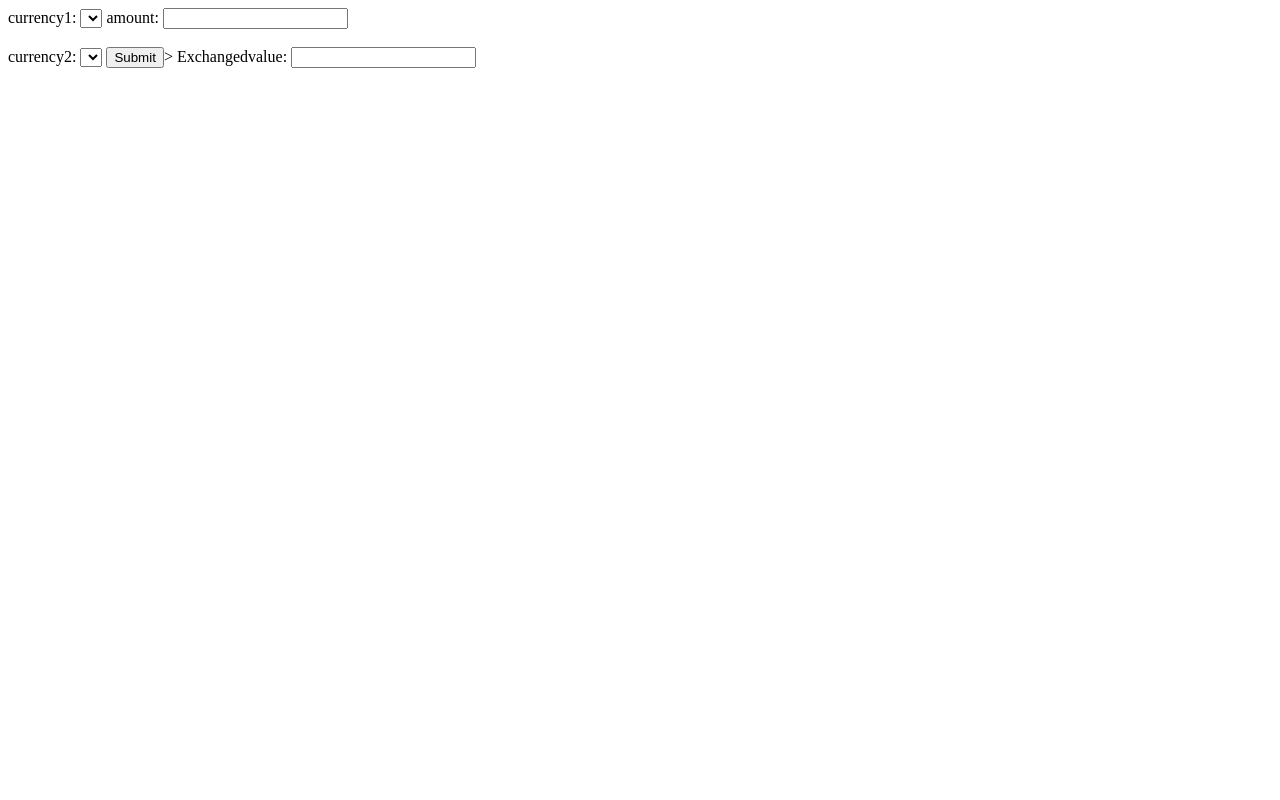
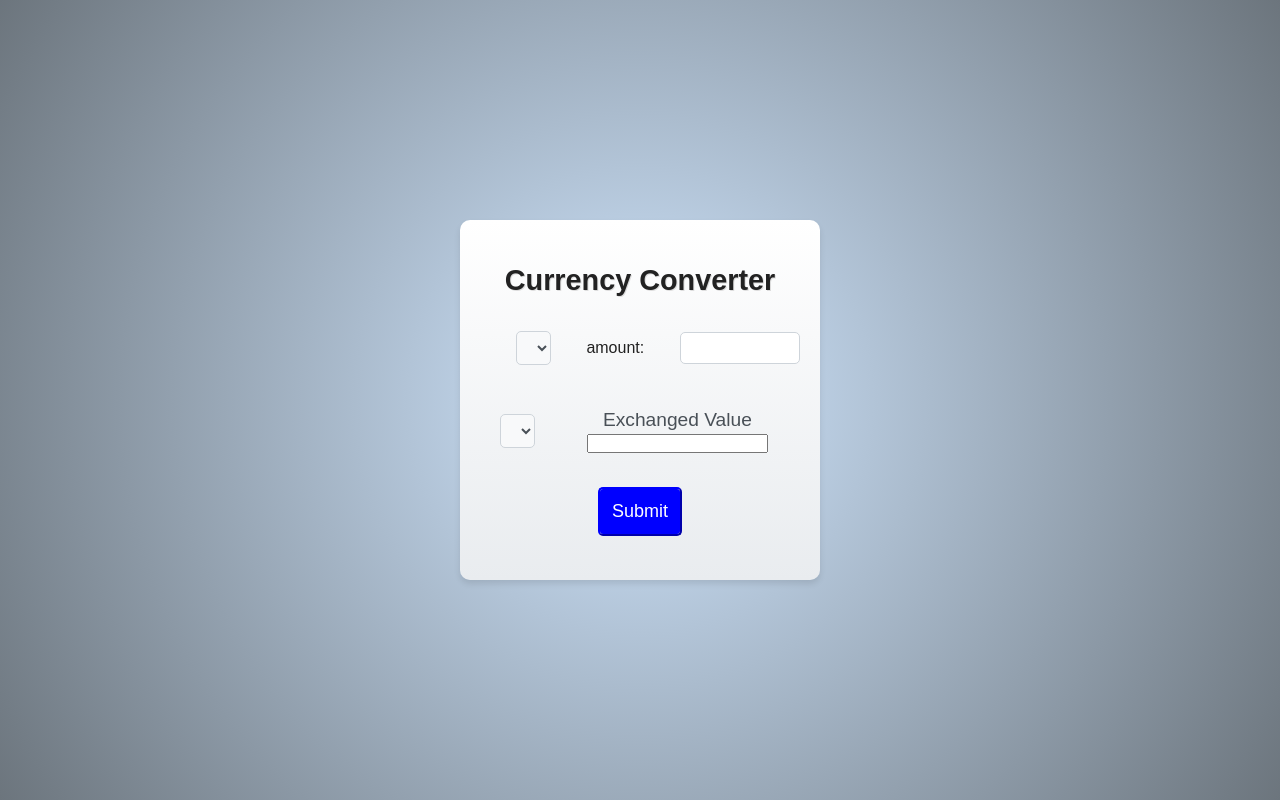
Before and after one commit to charvimaurya/Currency-Converter, a plain HTML site: page index.html in a window 1280 px wide. Drawn offline with Linux system fonts and the light colour scheme; no server answers.

Commit message:
commit changes

```diff
--- /dev/null
+++ b/index.css
@@ -0,0 +1,109 @@
+* {
+    margin: 0;
+    padding: 0;
+    box-sizing: border-box;
+  }
+
+  body {
+    height: 100vh;
+    display: flex;
+    justify-content: center;
+    align-items: center;
+    background: radial-gradient(circle, #d1e7ff, #6c757d);
+    font-family: Arial, sans-serif;
+    color: #222;
+  }
+
+  .container {
+    width: 360px;
+    height: 360px;
+    padding: 20px;
+    display: flex;
+    flex-direction: column;
+    justify-content: space-evenly;
+    align-items: center;
+    background: linear-gradient(to bottom, #ffffff, #e9ecef);
+    border-radius: 10px;
+    box-shadow: 0 4px 6px rgba(0, 0, 0, 0.1);
+  }
+  h1 {
+    font-size: 1.8em;
+    text-shadow: 1px 1px #ddd;
+    user-select: none;
+  }
+
+
+  .curr1 {
+    width: 100%;
+    margin: 10px 0;
+    display: flex;
+    justify-content: space-between;
+    align-items: center;
+  }
+  .curr2 {
+
+    width: 100%;
+    margin: 10px 0px;
+    margin-left: 40px;
+    display: flex;
+    justify-content: space-between;
+    align-items: center;
+  }
+
+  select {
+    padding: 0.4em;
+    font-family: inherit;
+    font-size: 1em;
+    border: 1px solid #ced4da;
+    border-radius: 5px;
+    cursor: pointer;
+    background: #f8f9fa;
+    color: #495057;
+  }
+
+  .input1 {
+    padding: 0.4em;
+    font-family: inherit;
+    font-size: 1em;
+    width: 120px;
+    text-align: center;
+    border: 1px solid #ced4da;
+    border-radius: 5px;
+    background: #ffffff;
+  }
+
+  .exchangevalue {
+    width: 100%;
+    text-align: center;
+    color: #495057;
+    font-size: 1.2em;
+    margin-top: 0px;
+  }
+
+  .button {
+    border-color: blue;
+    color: #fff;
+    box-shadow: 0 0 40px 40px blue inset, 0 0 0 0 blue;
+    transition: all 150ms ease-in-out;
+
+    width: 100%;
+    padding: 12px;
+
+
+    font-size: 18px;
+    border-radius: 5px;
+    cursor: pointer;
+    transition: 0.3s;
+  }
+
+    .button:hover {
+      box-shadow: 0 0 10px 0 blue inset, 0 0 10px 4px blue;
+    }
+
+
+  .fa-retweet {
+    font-size: 1.8em;
+    color: #28a745;
+    transition: transform 0.4s;
+    cursor: pointer;
+  }
--- a/index.html
+++ b/index.html
@@ -3,30 +3,43 @@
 <head>
     <meta charset="UTF-8">
     <meta name="viewport" content="width=device-width, initial-scale=1.0">
-    <title>Document</title>
+    <title>Currency Converter</title>
+    <link rel="stylesheet" href="index.css">
 </head>
 <body>
-<label for="currency1">currency1:</label>
+  <div class = "container">
+    <h1>Currency Converter</h1>
+    <div class = "curr1">
+<label for="currency1" ></label>
 
-<select name="currency1" id="currency1">
+
+<select name="currency1"  id="currency1">
 
 </select>
 
+
 <label for="amount">amount:</label>
-<input type="text" id="amount" name="amount"><br><br>
-<label for="currency2">currency2:</label>
+<input type="text" id="amount" name="amount" class = "input1">
+</div>
+<div class = "curr2">
+<label for="currency2"></label>
 
 <select name="currency2" id="currency2">
 
 </select>
+<div class = "exchangevalue">
+  <label for="Exchangedvalue">Exchanged Value</label>
+  <div class = "value">
+<input type="text" id="Exchangedvalue" name="Exchangedvalue">
+</div>
+  </div>
+</div>
+  <div>
+  <input id="submit" type="submit" value="Submit" class = "button" onclick="return currencyvalue();" />
+</div>
 
 
-
-  <input id="submit" type="submit" value="Submit" onclick="return currencyvalue();" />>
-  <label for="Exchangedvalue">Exchangedvalue:</label>
-<input type="text" id="Exchangedvalue" name="Exchangedvalue"><br><br>
-
     <script type="text/javascript" src="index.js"></script>
-
+    </div>
 </body>
 </html>
--- a/index.js
+++ b/index.js
@@ -1,3 +1,5 @@
+
+
 var select_currency1 = document.getElementById('currency1'),
     select_currency2 = document.getElementById('currency2');
 var options_for_select_tag;
```
